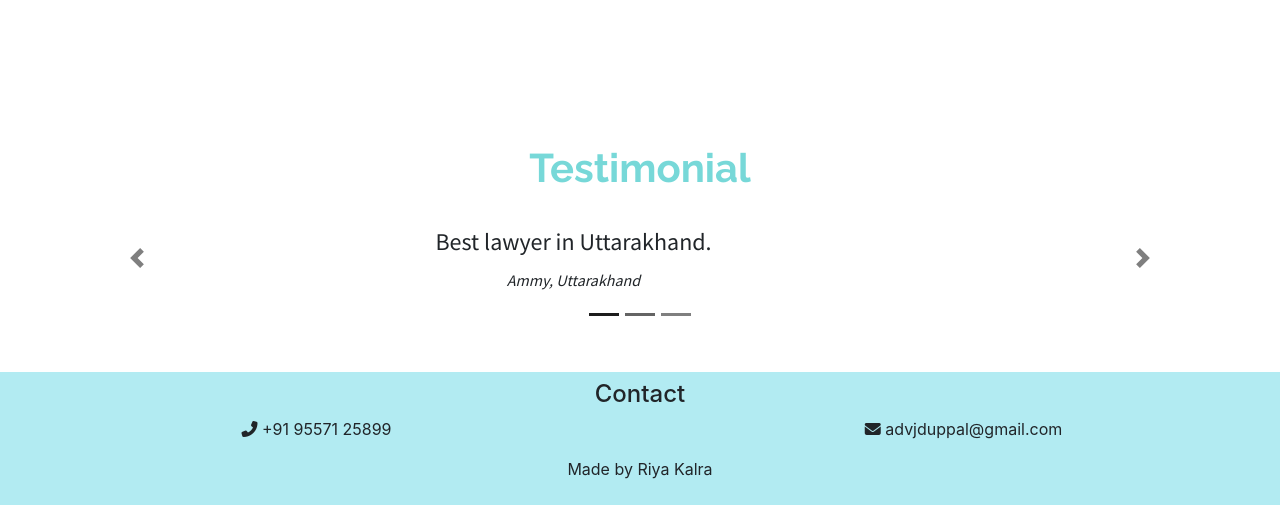
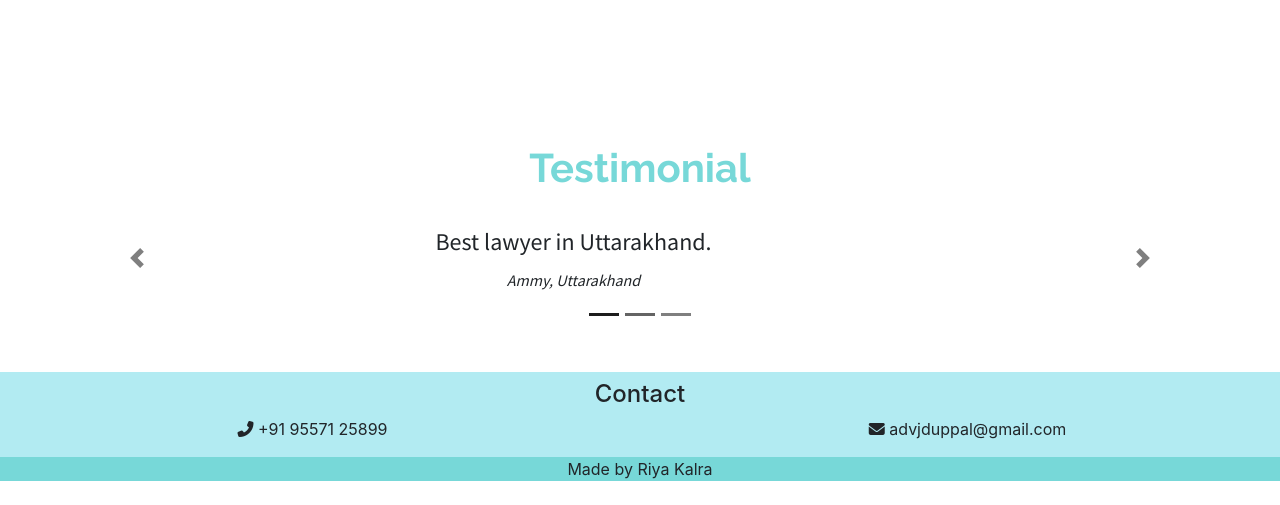
Before and after one commit to riyakalra/advocate-website, a plain HTML site: page index.html in a window 1280 px wide. Shown: the part 1843-2348 px from the top of the page. After the commit the page ends 2324 px from the top, so only its background shows below. Drawn offline with nearby package versions, Linux system fonts and the light colour scheme.

Commit message:
second commit

```diff
--- a/index.html
+++ b/index.html
@@ -176,7 +176,7 @@
     </div>
 
     <div class="made-by">
-      <p>Made by Riya Kalra</p>
+      <p class="made-by-txt">Made by Riya Kalra</p>
     </div>
 </footer>
 
--- a/styles.css
+++ b/styles.css
@@ -150,7 +150,15 @@ html, body {
 /* -------------Footer------------------- */
 
 footer {
-    padding: 0.5rem;
+    padding-top: 0.5rem;
     text-align: center;
     background-color: #b2ebf2;
 }
+
+.made-by {
+    background-color: #77d8d8 ;
+}
+
+.made-by-txt {
+    margin: 0;;
+}
```
